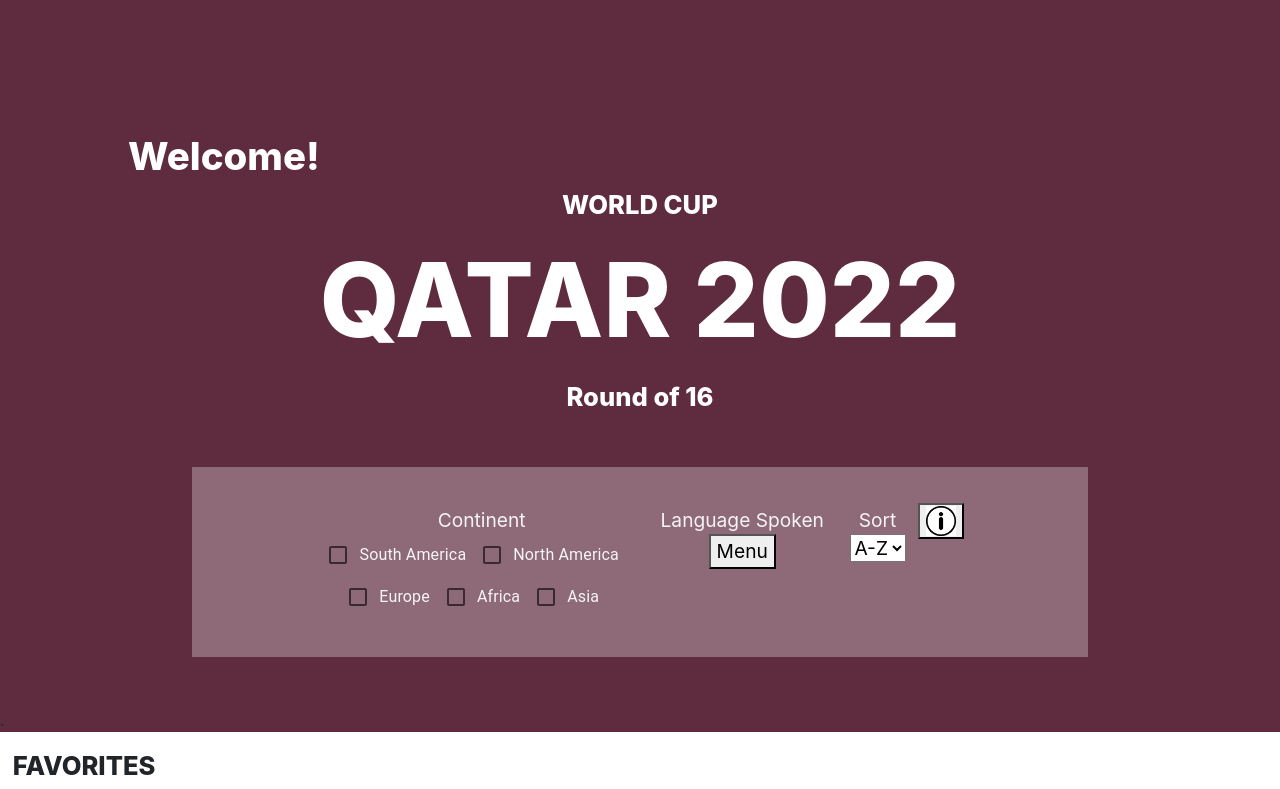
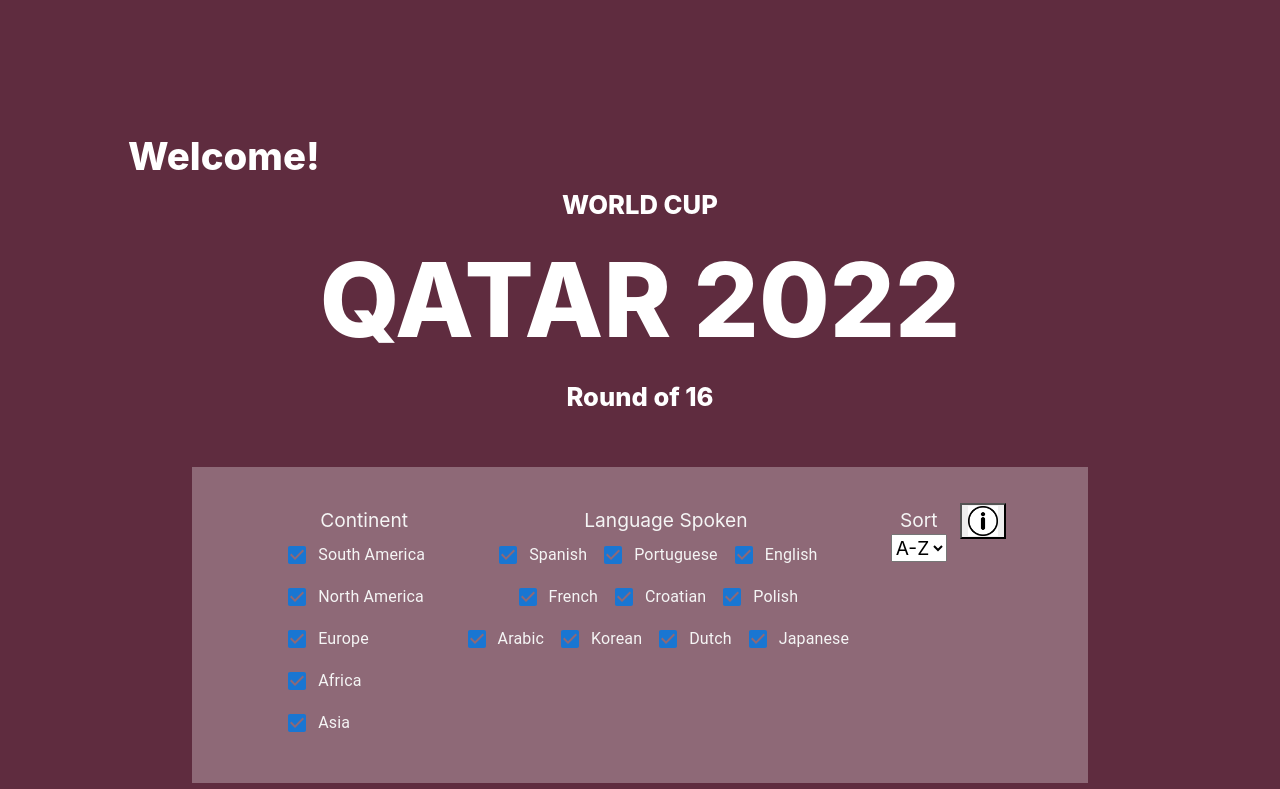
Before and after one commit to happydolphin111/DevelopmentReact, a React (Create React App) app: page / in a window 1280 px wide. Shown: the top 789 px of the page. Built offline with nearby package versions, Linux system fonts and the light colour scheme; the HTML template or start-up script is replaced by a standard one.

Commit message:
array-version-filter

```diff
--- a/src/App.css
+++ b/src/App.css
@@ -170,3 +170,8 @@
   color: rgb(189, 189, 189);
   padding-right: 3px;
 }
+
+.continentss {
+  display: flex;
+  flex-direction: column;
+}
--- a/src/App.js
+++ b/src/App.js
@@ -19,6 +19,7 @@ import InputGroup from 'react-bootstrap/InputGroup'
 import Form from 'react-bootstrap/Form';
 import { propTypes } from 'react-bootstrap/esm/Image';
 import { teal } from '@mui/material/colors';
+import { ListItem } from '@mui/material';
 
 
    //Images
@@ -30,23 +31,23 @@ function App() {
   //Setting the state variables:
 
   // State variable for filtering: continent
-  const [SouthAmerica, setSouthAmerica] = useState(false)
-  const [NorthAmerica, setNorthAmerica] = useState(false)
-  const [Asia, setAsia] = useState(false)
-  const [Africa, setAfrica] = useState(false)
-  const [Europe, setEurope] = useState(false)
+  const [SouthAmerica, setSouthAmerica] = useState(true)
+  const [NorthAmerica, setNorthAmerica] = useState(true)
+  const [Asia, setAsia] = useState(true)
+  const [Africa, setAfrica] = useState(true)
+  const [Europe, setEurope] = useState(true)
 
   // State variable filtering: language
-  const [Spanish, setSpanish] = useState(false)
-  const [Portuguese, setPortuguese] = useState(false)
-  const [English, setEnglish] = useState(false)
-  const [French, setFrench] = useState(false)
-  const [Croatian, setCroatian] = useState(false)
-  const [Polish, setPolish] = useState(false)
-  const [Arabic, setArabic] = useState(false)
-  const [Korean, setKorean] = useState(false)
-  const [Dutch, setDutch] = useState(false)
-  const [Japanese, setJapanese] = useState(false)
+  const [Spanish, setSpanish] = useState(true)
+  const [Portuguese, setPortuguese] = useState(true)
+  const [English, setEnglish] = useState(true)
+  const [French, setFrench] = useState(true)
+  const [Croatian, setCroatian] = useState(true)
+  const [Polish, setPolish] = useState(true)
+  const [Arabic, setArabic] = useState(true)
+  const [Korean, setKorean] = useState(true)
+  const [Dutch, setDutch] = useState(true)
+  const [Japanese, setJapanese] = useState(true)
 
   // State Variable for sorting: alphabetically
   const [sort, setSort] = useState("ascending");
@@ -61,21 +62,22 @@ function App() {
 
 
   // Initializing Section
-  //const [fav, setFav] = useState(new Set()) // Array keeping track of favorite teams
-  const [fav, setFav] = useState([])
+  const [fav, setFav] = useState(new Set()) // Array keeping track of favorite teams
+  //const [fav, setFav] = useState([])
 
   const [favsSum, setfavsSum] = useState(0) // Aggregator value is adding the number of cups won between favorite teams
 
-  const [teamsArray, setTeamsArray] = useState(teams) // Array of all teams
+  const [initialArray, setInitialArray] = useState(teams)
+  const [teamsArray, setTeamsArray] = useState(initialArray) // Array of all teams
 
   // Changing states
 
   // Favorites
 
     // Add/Remove from Favs (w/ Set)
-  {/*function AddToFavs(item) {
+  function AddToFavs(item) {
     const newFav = new Set(fav)
-          if (fav.has(item)){
+      if (newFav.has(item)){
         newFav.delete(item)
         }
       else {
@@ -85,17 +87,20 @@ function App() {
 
     // Cumulative Sum of Cups
     var numberCups = 0;
-        for (var i = 0; i < fav.size(); i++) {
-        numberCups += fav(i).cups;}
-        setfavsSum(numberCups);
+      fav.forEach((favsiter) => {
+        numberCups += favsiter.cups})
+      setfavsSum(numberCups)
+
       };
-    */}
 
+
+      // w/ Array
+      {/*
 
     function AddToFavs(item) {
       const newFav = [...fav]
         if (newFav.includes(item)){
-              newFav = [...fav, item]
+          newFav = [...newFav, item]
             }
         else {
           newFav.splice(newFav.indexOf(item), 1)
@@ -108,15 +113,16 @@ function App() {
           numberCups += fav[i].cups;}
           setfavsSum(numberCups);
         };
+        */}
 
 
   // Change Sort
 
     const handleClickB = (e) => {
-      sort = e.target.value
-      setSort(sort)
+      let sort1 = e.target.value
+      setSort(sort1)
 
-      if (sort === "ascending") {
+      if (sort === "descending") {
         setTeamsArray(teamsArray.sort((a, b) => a.country < b.country ? -1 : 1));
       } else {
         setTeamsArray(teamsArray.sort((a, b) => a.country > b.country ? -1 : 1));
@@ -127,148 +133,194 @@ function App() {
 
     // Change filter
     // Continents
-    const filterSouthAmerica = (array) => {
-      if (SouthAmerica) {
-        return array.filter(data => data.continent === "SouthAmerica");
-      } else {
-        return array;
+    const filterSouthAmerica = (e) => {
+    const new_array = [...initialArray]
+      if (e.target.checked === false) {
+        setSouthAmerica(false)
+        setTeamsArray(teamsArray.filter(data => data.continent !== "South America"))}
+        else {
+        setSouthAmerica(true)
+        const single_data = new_array.filter(data => data.continent === "South America")
+        setTeamsArray(teamsArray.concat(single_data));
         }
       };
 
-    const filterNorthAmerica = (array) => {
-      if (NorthAmerica) {
-        return array.filter(data => data.continent === "NorthAmerica");
-      } else {
-        return array;
+    const filterNorthAmerica = (e) => {
+      const new_array = [...initialArray]
+      if (e.target.checked === false) {
+        setNorthAmerica(false)
+        setTeamsArray(teamsArray.filter(data => data.continent !== "North America"))}
+        else {
+          setNorthAmerica(true)
+          const single_data = new_array.filter(data => data.continent === "North America")
+          setTeamsArray(teamsArray.concat(single_data));
         }
       };
 
-    const filterAsia = (array) => {
-      if (Asia) {
-        return array.filter(data => data.continent === "Asia");
-      } else {
-        return array;
+    const filterAsia = (e) => {
+      const new_array = [...initialArray]
+      if (e.target.checked === false) {
+        setAsia(false)
+        setTeamsArray(teamsArray.filter(data => data.continent !== "Asia"))}
+        else {
+          setAsia(true)
+          const single_data = new_array.filter(data => data.continent === "Asia")
+          setTeamsArray(teamsArray.concat(single_data));
         }
       };
 
-    const filterAfrica = (array) => {
-      if (Africa) {
-        return array.filter(data => data.continent === "Africa");
-      } else {
-        return array;
+    const filterAfrica = (e) => {
+      const new_array = [...initialArray]
+      if (e.target.checked === false) {
+        setAfrica(false)
+        setTeamsArray(teamsArray.filter(data => data.continent !== "Africa"))}
+        else {
+          setAfrica(true)
+          const single_data = new_array.filter(data => data.continent === "Africa")
+          setTeamsArray(teamsArray.concat(single_data));
         }
       };
 
-    const filterEurope = (array) => {
-      if (Europe) {
-        return array.filter(data => data.continent === "Europe");
-      } else {
-        return array;
+    const filterEurope = (e) => {
+      const new_array = [...initialArray]
+      if (e.target.checked === false) {
+        setEurope(false)
+        setTeamsArray(teamsArray.filter(data => data.continent !== "Europe"))}
+        else {
+          setEurope(true)
+          const single_data = new_array.filter(data => data.continent === "Europe")
+          setTeamsArray(teamsArray.concat(single_data));
         }
       };
 
     // Language
 
-    const filterSpanish = (array) => {
-      if (Spanish) {
-        return array.filter(data => data.language === "Spanish");
-      } else {
-        return array;
+    const filterSpanish= (e) => {
+      const new_array = [...initialArray]
+      if (e.target.checked === false) {
+        setSpanish(false)
+        setTeamsArray(teamsArray.filter(data => data.language !== "Spanish"))}
+        else {
+          setSpanish(true)
+          const single_data = new_array.filter(data => data.language === "Spanish")
+          setTeamsArray(teamsArray.concat(single_data));
         }
       };
 
-    const filterPortuguese = (array) => {
-      if (Portuguese) {
-        return array.filter(data => data.language === "Portuguese");
-      } else {
-        return array;
+    const filterPortuguese = (e) => {
+      const new_array = [...initialArray]
+      if (e.target.checked === false) {
+        setPortuguese(false)
+        setTeamsArray(teamsArray.filter(data => data.language !== "Portuguese"))}
+        else {
+          setPortuguese(true)
+          const single_data = new_array.filter(data => data.language === "Portuguese")
+          setTeamsArray(teamsArray.concat(single_data));
+        }
+
+    };
+
+    const filterEnglish = (e) => {
+      const new_array = [...initialArray]
+      if (e.target.checked === false) {
+        setEnglish(false)
+        setTeamsArray(teamsArray.filter(data => data.language !== "English"))}
+        else {
+          setEnglish(true)
+          const single_data = new_array.filter(data => data.language === "English")
+          setTeamsArray(teamsArray.concat(single_data));
         }
     };
 
-    const filterEnglish = (array) => {
-      if (English) {
-        return array.filter(data => data.language === "English");
-      } else {
-        return array;
+    const filterFrench = (e) => {
+      const new_array = [...initialArray]
+      if (e.target.checked === false) {
+        setFrench(false)
+        setTeamsArray(teamsArray.filter(data => data.language !== "French"))}
+        else {
+          setFrench(true)
+          const single_data = new_array.filter(data => data.language === "French")
+          setTeamsArray(teamsArray.concat(single_data));
         }
     };
 
-    const filterFrench = (array) => {
-      if (French) {
-        return array.filter(data => data.language === "French");
-      } else {
-        return array;
+
+    const filterCroatian = (e) => {
+      const new_array = [...initialArray]
+      if (e.target.checked === false) {
+        setCroatian(false)
+        setTeamsArray(teamsArray.filter(data => data.language !== "Croatian"))}
+        else {
+          setCroatian(true)
+          const single_data = new_array.filter(data => data.language === "Croatian")
+          setTeamsArray(teamsArray.concat(single_data));
         }
     };
 
-    const filterCroatian = (array) => {
-      if (Croatian) {
-        return array.filter(data => data.language === "Croatian");
-      } else {
-        return array;
+
+    const filterPolish = (e) => {
+      const new_array = [...initialArray]
+      if (e.target.checked === false) {
+        setPolish(false)
+        setTeamsArray(teamsArray.filter(data => data.language !== "Polish"))}
+        else {
+          setPolish(true)
+          const single_data = new_array.filter(data => data.language === "Polish")
+          setTeamsArray(teamsArray.concat(single_data));
         }
     };
 
-    const filterPolish = (array) => {
-      if (Polish) {
-        return array.filter(data => data.language === "Polish");
-      } else {
-        return array;
+
+    const filterArabic = (e) => {
+      const new_array = [...initialArray]
+      if (e.target.checked === false) {
+        setArabic(false)
+        setTeamsArray(teamsArray.filter(data => data.language !== "Arabic"))}
+        else {
+          setArabic(true)
+          const single_data = new_array.filter(data => data.language === "Arabic")
+          setTeamsArray(teamsArray.concat(single_data));
         }
     };
 
-    const filterArabic = (array) => {
-      if (Arabic) {
-        return array.filter(data => data.language === "Arabic");
-      } else {
-        return array;
+
+    const filterKorean = (e) => {
+      const new_array = [...initialArray]
+      if (e.target.checked === false) {
+        setKorean(false)
+        setTeamsArray(teamsArray.filter(data => data.language !== "Korean"))}
+        else {
+          setKorean(true)
+          const single_data = new_array.filter(data => data.language === "Korean")
+          setTeamsArray(teamsArray.concat(single_data));
         }
     };
 
-    const filterKorean = (array) => {
-      if (Korean) {
-        return array.filter(data => data.language === "Korean");
-      } else {
-        return array;
+
+    const filterDutch = (e) => {
+      const new_array = [...initialArray]
+      if (e.target.checked === false) {
+        setDutch(false)
+        setTeamsArray(teamsArray.filter(data => data.language !== "Dutch"))}
+        else {
+          setDutch(true)
+          const single_data = new_array.filter(data => data.language === "Dutch")
+          setTeamsArray(teamsArray.concat(single_data));
         }
     };
 
-    const filterDutch = (array) => {
-      if (Dutch) {
-        return array.filter(data => data.language === "Dutch");
-      } else {
-        return array;
+
+    const filterJapanese = (e) => {
+      const new_array = [...initialArray]
+      if (e.target.checked === false) {
+        setJapanese(false)
+        setTeamsArray(teamsArray.filter(data => data.language !== "Japanese"))}
+        else {
+          setJapanese(true)
+          const single_data = new_array.filter(data => data.language === "Japanese")
+          setTeamsArray(teamsArray.concat(single_data));
         }
     };
-
-    const filterJapanese = (array) => {
-      if (Japanese) {
-        return array.filter(data => data.language === "Japanese");
-      } else {
-        return array;
-      }
-    };
-
-    const Dropdown = ({ open, trigger, menu }) => {
-      return (
-        <div className="dropdown">
-          {trigger}
-          {open ? (
-            <ul className="menu">
-              {menu.map((menuItem, index) => (
-                <li key={index} className="menu-item">{menuItem}</li>
-              ))}
-            </ul>
-          ) : null}
-        </div>
-      );
-    };
-    const [open, setOpen] = React.useState(false);
-
-    const handleOpen = () => {
-          setOpen(!open);
-        };
-
 
   return (
     <div className="App">
@@ -289,40 +341,43 @@ function App() {
         <div className="Filter">
         <div className="MenuItem"> Continent </div>
 
-        <div>
+
+        <div className="continentss">
         <FormControlLabel
-                control={<Checkbox checked={SouthAmerica}
-                onChange={(event) => { setSouthAmerica(event.target.checked); }}
+            control=
+            {<Checkbox
+            checked={SouthAmerica}
+            onChange={(event) => filterSouthAmerica(event)}
+
             />}
               label="South America"
           />
 
         <FormControlLabel
-                control={<Checkbox checked={NorthAmerica}
-                  onChange={(event) => { setNorthAmerica(event.target.checked); }}
+            control={<Checkbox
+            checked={NorthAmerica}
+            onChange={(event) => filterNorthAmerica(event)}
               />}
             label="North America"
           />
-</div>
-    <div>
 
         <FormControlLabel
             control={<Checkbox checked={Europe}
-                  onChange={(event) => { setEurope(event.target.checked); }}
+            onChange={(event) => filterEurope(event)}
             />}
             label="Europe"
             />
 
         <FormControlLabel
                 control={<Checkbox checked={Africa}
-                  onChange={(event) => { setAfrica(event.target.checked); }}
+                onChange={(event) => filterAfrica(event)}
                 />}
                 label="Africa"
               />
 
         <FormControlLabel
                 control={<Checkbox checked={Asia}
-                  onChange={(event) => { setAsia(event.target.checked); }}
+                onChange={(event) => filterAsia(event)}
                 />}
                 label="Asia"
               />
@@ -334,27 +389,72 @@ function App() {
         <div className="MenuItem"> Language Spoken</div>
 
     <div>
+    <FormControlLabel
+        control={<Checkbox checked={Spanish}
+        onChange={(event) => filterSpanish(event)} />}
+       label="Spanish"
+      />
 
+      <FormControlLabel
+        control={<Checkbox checked={Portuguese}
+        onChange={(event) => filterPortuguese(event)} />}
+       label="Portuguese"
+      />
 
+      <FormControlLabel
+        control={<Checkbox checked={English}
+        onChange={(event) => filterEnglish(event)} />}
+       label="English"
+      />
 
-      <Dropdown
-        open={open}
-        title="Select"
-        Multi
-        trigger={<button class="button2" onClick={handleOpen}> Menu</button>}
-        menu={[
-          <button onClick={filterSpanish(teamsArray)}>Spanish</button>,
-          <button onClick={filterPortuguese(teamsArray)}>Portuguese</button>,
-          <button onClick={filterEnglish(teamsArray)}>English</button>,
-          <button onClick={filterCroatian(teamsArray)}>Croatian</button>,
-          <button onClick={filterPolish(teamsArray)}>Polish</button>,
-          <button onClick={filterArabic(teamsArray)}>Arabic</button>,
-          <button onClick={filterJapanese(teamsArray)}>Japanese</button>,
-          <button onClick={filterFrench}>French</button>,
-          <button onClick={filterKorean}>Korean</button>,
-          <button onClick={filterDutch}>Dutch</button>
-        ]}
+</div>
+
+<div>
+      <FormControlLabel
+        control={<Checkbox checked={French}
+        onChange={(event) => filterFrench(event)} />}
+       label="French"
       />
+
+      <FormControlLabel
+        control={<Checkbox checked={Croatian}
+        onChange={(event) => filterCroatian(event)} />}
+       label="Croatian"
+      />
+
+      <FormControlLabel
+        control={<Checkbox checked={Polish}
+        onChange={(event) => filterPolish(event)} />}
+       label="Polish"
+      />
+
+</div>
+
+<div>
+      <FormControlLabel
+        control={<Checkbox checked={Arabic}
+        onChange={(event) => filterArabic(event)} />}
+       label="Arabic"
+      />
+
+      <FormControlLabel
+        control={<Checkbox checked={Korean}
+        onChange={(event) => filterKorean(event)} />}
+       label="Korean"
+      />
+
+      <FormControlLabel
+        control={<Checkbox checked={Dutch}
+        onChange={(event) => filterDutch(event)} />}
+       label="Dutch"
+      />
+
+      <FormControlLabel
+      control={<Checkbox checked={Japanese}
+      onChange={(event) => filterJapanese(event)} />}
+      label="Japanese"
+      />
+
       </div>
       </div>
 
@@ -364,7 +464,7 @@ function App() {
 
         <select
               //onChange={(e) => setSort({sort: e.target.value})}
-              onChange={handleClickB}
+              onChange={(e) => handleClickB(e)}
               value={sort}
               >
 
@@ -395,7 +495,7 @@ function App() {
 
       <div className="tituloFavs"> FAVORITES </div>
 
-      {fav.map((item) => (
+      {fav.values((item) => (
           <div>
             <p>{item.country}</p>
             <p>{item.cups}</p>
--- a/src/assets/teams.json
+++ b/src/assets/teams.json
@@ -1,7 +1,7 @@
 [
 
     {
-        "country": "Argentina!",
+        "country": "Argentina",
         "flag": "/assets/images/Argentina.png",
         "language": "Spanish",
         "continent": "South America",
--- a/src/components/teamsConst.js
+++ b/src/components/teamsConst.js
@@ -41,9 +41,10 @@ export default function TeamCard(props) {
     <div className="descr">
     <div className="Header"> Cups: </div>
     <div className="Section"> {cups}</div>
+
     </div>
 
-    <button onClick={handleClickA}> Fav </button>
+    <button onClick={handleClickA} > FAVS </button>
     </div>
     </div>
     );
```
Lines whose indentation alone changed are shown as unchanged.
